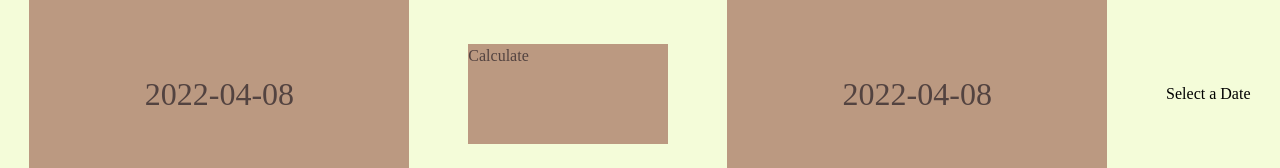
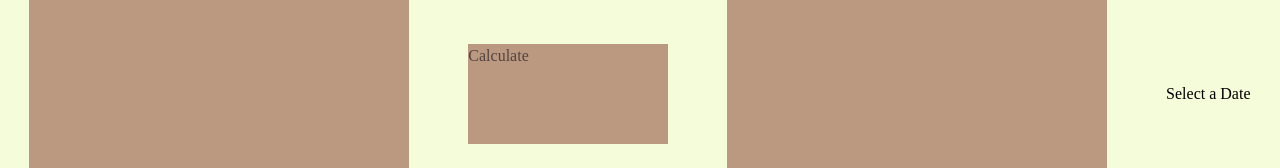
Before and after one commit to OscarGomezL/daysBetween, a Next.js app: page / in a window 1280 px wide. Shown: the part 330-498 px from the top of the page. Built offline with nearby package versions, Linux system fonts and the light colour scheme; a web font is replaced by a local one.

Commit message:
[ADD] state functionality added to inputs onChange

```diff
--- a/components/select_dates/from.jsx
+++ b/components/select_dates/from.jsx
@@ -1,4 +1,4 @@
-export default function From() {
+export default function From({from, setFrom}) {
 	return (
 		<div className="select_date from">
 			<div className="select_date-title_container">
@@ -8,11 +8,16 @@ export default function From() {
 			</div>
 			<div className="select_date-date">
 				<div className="select_date-date-text">
-					2022-04-08
+					{from}
 				</div>
 			</div>
 			<div className="select_date-input_container">
-				<input className="select_date-input_container-input" type="date" />
+				<input
+					className="select_date-input_container-input"
+					type="date"
+					value={from}
+					onChange={e=>{setFrom(e.target.value)}}
+				/>
 			</div>
 		</div>
 	)
--- a/components/select_dates/to.jsx
+++ b/components/select_dates/to.jsx
@@ -1,4 +1,4 @@
-export default function To() {
+export default function To({to, setTo}) {
 	return (
 		<div className="select_date to">
 			<div className="select_date-title_container">
@@ -8,11 +8,16 @@ export default function To() {
 			</div>
 			<div className="select_date-date">
 				<div className="select_date-date-text">
-					2022-04-08
+					{to}
 				</div>
 			</div>
 			<div className="select_date-input_container">
-				<input className="select_date-input_container-input" type="date" />
+				<input
+					className="select_date-input_container-input"
+					type="date"
+					value={to}
+					onChange={e=>{setTo(e.target.value)}}
+				/>
 			</div>
 		</div>
 	)
```
